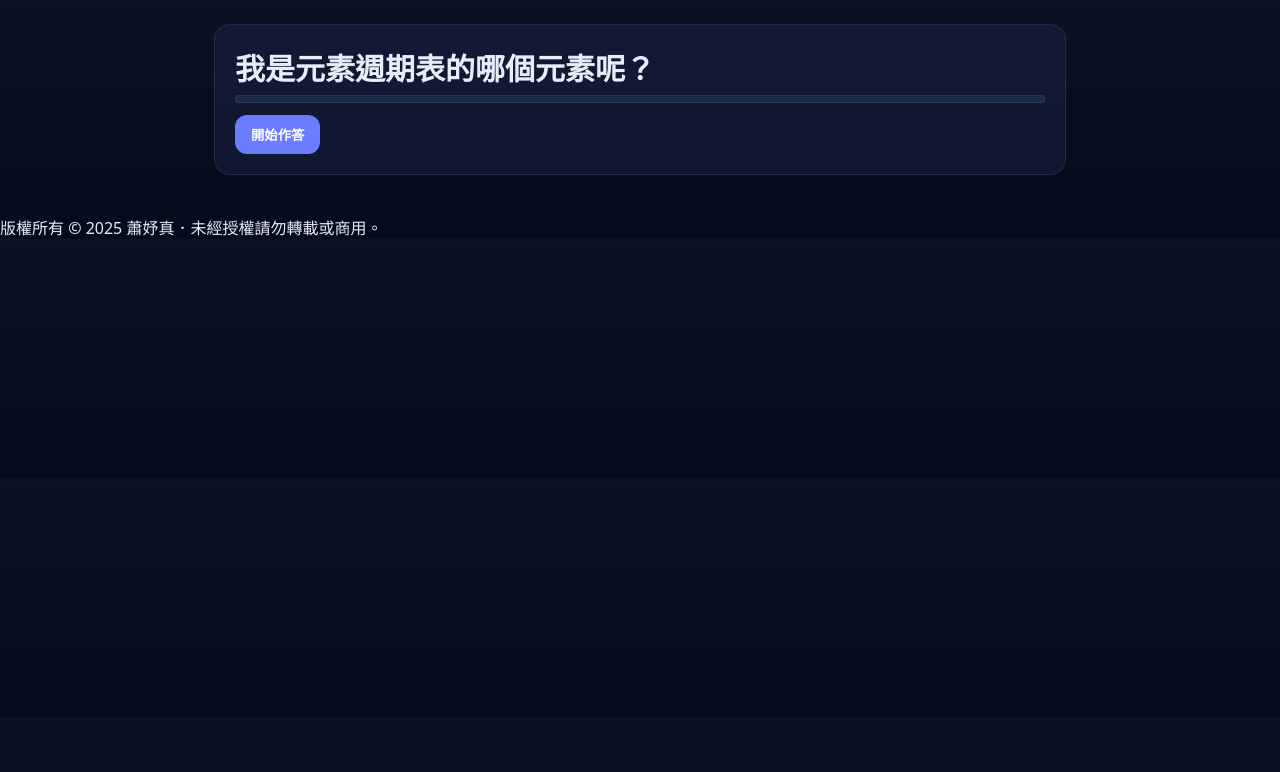
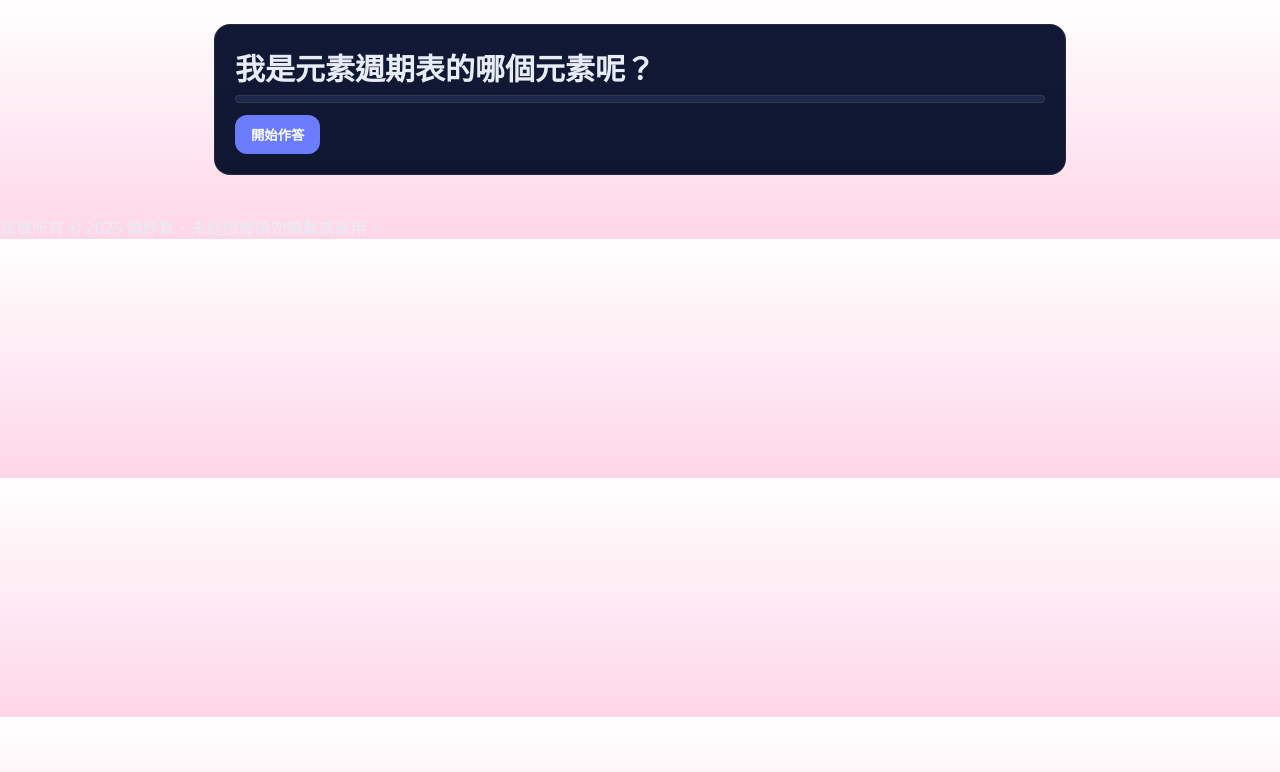
Before and after one commit to w49341203-oss/element-quiz, a plain HTML site: page index.html in a window 1280 px wide. Drawn offline with Linux system fonts and the light colour scheme.

Commit message:
Change body background to a gradient from white to pink

```diff
--- a/index.html
+++ b/index.html
@@ -8,7 +8,7 @@
   <style>
     :root{--bg:#0b1224;--panel:#111936;--soft:#0f1730;--text:#e7ecf7;--muted:#9db0d8;--accent:#68d391;--border:rgba(255,255,255,.08)}
     *{box-sizing:border-box}
-    body{margin:0;font-family:ui-sans-serif,system-ui,-apple-system,"Segoe UI",Roboto,"Noto Sans TC",sans-serif;background:linear-gradient(180deg,var(--bg),#060b1b);color:var(--text)}
+    body{margin:0;font-family:ui-sans-serif,system-ui,-apple-system,"Segoe UI",Roboto,"Noto Sans TC",sans-serif;background: linear-gradient(#ffffff, #ffd6e7);;color:var(--text)}
     .wrap{max-width:900px;margin:0 auto;padding:24px}
     .card{background:linear-gradient(180deg,var(--panel),var(--soft));border:1px solid var(--border);border-radius:16px;padding:20px}
     h1{font-size:clamp(22px,3vw,30px);margin:0 0 6px}
```
